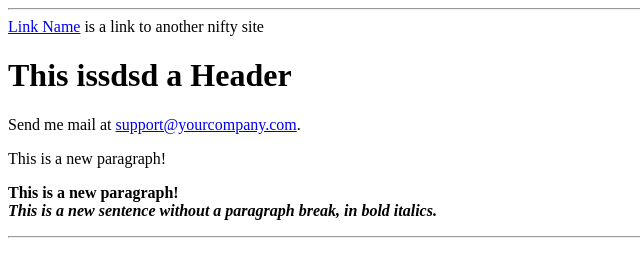
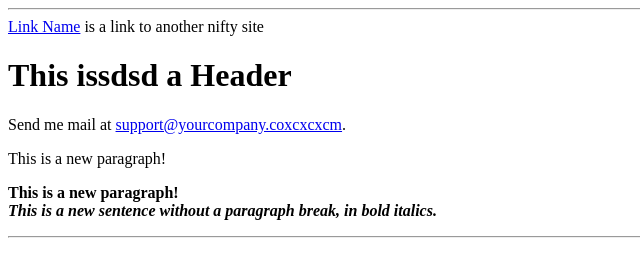
Before and after one commit to LinaPaliakova/mentoring-program, a plain HTML site: page project1/index.html in a window 1280 px wide. Shown: the full height of the page, 0-640 px from the left. Drawn offline with Linux system fonts and the light colour scheme.

Commit message:
Update index.html

```diff
--- a/project1/index.html
+++ b/project1/index.html
@@ -12,7 +12,7 @@ is a link to another nifty site
 
 Send me mail at <a href="mailto:support@yougfgfggfmpany.com">
 
-support@yourcompany.com</a>.
+support@yourcompany.coxcxcxcm</a>.
 
 <P> This is a new paragraph!
 
```
